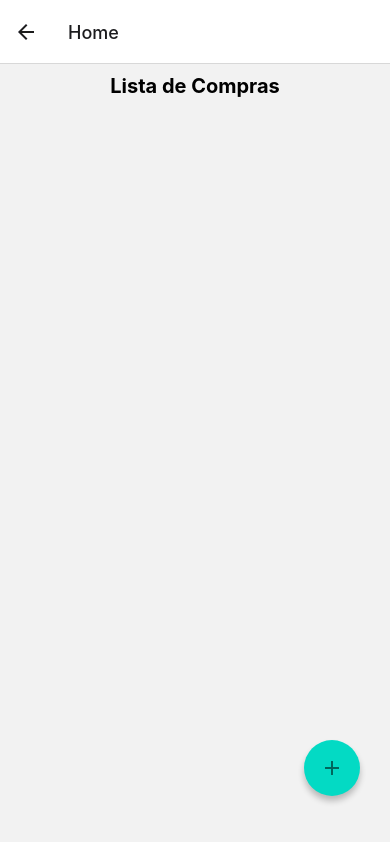
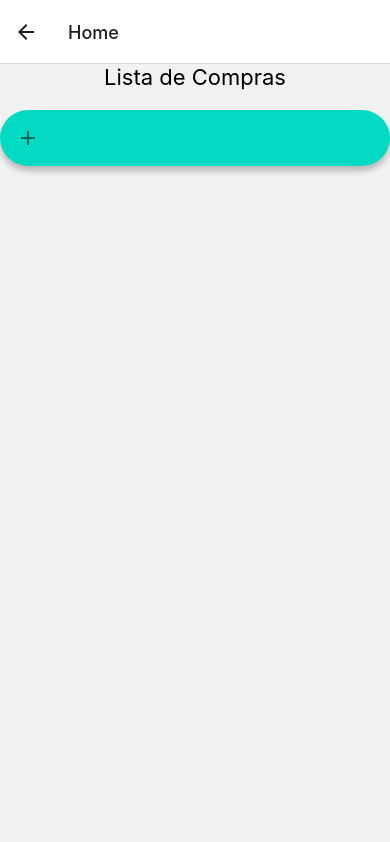
Before and after one commit to Yagoaguiar/Pdm2ComFirabase, a React Native app: screen /Home in a window 390 px wide. Built offline with nearby package versions, Linux system fonts and the light colour scheme.

Commit message:
serie de alterações foram feitas, alterar produto foi finalizado. exluir itens foi alterado close #37, close #40

```diff
--- a/contexts/ListaDeCompraContext.js
+++ b/contexts/ListaDeCompraContext.js
@@ -1,9 +1,11 @@
+
 import React, { createContext, useState } from 'react';
 
 const ListaCompraContext = createContext();
 
 const ListaCompraProvider = ({ children }) => {
   const [itens, setItens] = useState([]);
+
   const adicionarItem = (produto, quantidade) => {
     const novoItem = {
       id: Math.random().toString(36).substring(7),
@@ -36,10 +38,21 @@ const ListaCompraProvider = ({ children }) => {
     );
   };
 
+  const buscar = (id) => {
+    return itens.find((item) => item.id === id);
+  };
+
+  const contextValue = {
+    itens,
+    adicionarItem,
+    editarItem,
+    marcarConcluido,
+    excluirItem,
+    buscar,
+  };
+
   return (
-    <ListaCompraContext.Provider
-      value={{ itens, adicionarItem, marcarConcluido, excluirItem, editarItem }}
-    >
+    <ListaCompraContext.Provider value={contextValue}>
       {children}
     </ListaCompraContext.Provider>
   );
--- a/screens/Editar.js
+++ b/screens/Editar.js
@@ -1,44 +1,90 @@
-import { useContext, useState } from 'react';
-import { View, ScrollView, StyleSheet} from "react-native";
-import { Appbar, HelperText, Button, TextInput, Text } from "react-native-paper";
-import { ListaCompraContext } from '../contexts/ListaDeCompraContext'
+// EditarProduto.js
 
+import React, { useContext } from "react";
+import { View, StyleSheet } from "react-native";
+import { Appbar, Button, TextInput, Text } from "react-native-paper";
+import { ListaCompraContext } from "../contexts/ListaDeCompraContext";
+import { useForm, Controller } from "react-hook-form";
 
+const EditarProduto = ({ route, navigation }) => {
+  const { itemId } = route.params;
+  const { buscar, editarItem } = useContext(ListaCompraContext);
+  const itemSelecionado = buscar(itemId);
 
-const EditarProduto = () => {
+  const {
+    control,
+    handleSubmit,
+    formState: { errors },
+  } = useForm({
+    defaultValues: {
+      novoProduto: itemSelecionado ? itemSelecionado.produto : '',
+      novaQuantidade: itemSelecionado ? itemSelecionado.quantidade.toString() : '',
+    },
+  });
+
+  const onSubmit = (data) => {
+    const { novoProduto, novaQuantidade } = data;
+    editarItem(itemId, novoProduto, novaQuantidade);
+    navigation.pop();
+  };
+
   return (
     <View style={styles.container}>
-      <ScrollView style={styles.secondView}>
-        <Text style={styles.title}>Editar produto</Text>
-        <TextInput label="Editar Produto" />
-        <TextInput label="Quantidade" keyboardType={"numeric"} />
-        <Button mode="contained" color="blue" style={styles.Button}>
-          Adicionar
+      <Appbar.Header>
+        <Appbar.BackAction onPress={() => navigation.pop()} />
+        <Appbar.Content title="Editar Produto" />
+      </Appbar.Header>
+      <View style={styles.content}>
+        <Controller
+          control={control}
+          render={({ field: { onChange, value } }) => (
+            <TextInput
+              label="Editar Produto"
+              value={value}
+              onChangeText={(text) => onChange(text)}
+            />
+          )}
+          name="novoProduto"
+          rules={{ required: true, minLength: 1 }}
+          defaultValue="" // Valor padrão para o campo
+        />
+        <Controller
+          control={control}
+          render={({ field: { onChange, value } }) => (
+            <TextInput
+              label="Quantidade"
+              keyboardType="numeric"
+              value={value}
+              onChangeText={(text) => onChange(text)}
+            />
+          )}
+          name="novaQuantidade"
+          rules={{ required: true, min: 1 }}
+          defaultValue=""
+        />
+        <Button
+          mode="contained"
+          style={styles.button}
+          onPress={handleSubmit(onSubmit)}
+        >
+          Editar
         </Button>
-      </ScrollView>
+      </View>
     </View>
   );
 };
-export default EditarProduto;
 
 const styles = StyleSheet.create({
   container: {
     flex: 1,
+  },
+  content: {
+    flex: 1,
     padding: 16,
   },
-  secondView: {
-    flex: 1,
-    justifyContent: "center",
-  },
-  title: {
-    fontSize: 22,
-    padding: 8,
-    textAlign: "center",
-  },
-  label: {
-    color: "red",
-  },
-  Button: {
-    marginTop: 10,
+  button: {
+    marginTop: 16,
   },
 });
+
+export default EditarProduto;
--- a/screens/Home.js
+++ b/screens/Home.js
@@ -1,65 +1,55 @@
-import { useContext, useState } from 'react';
-import { View, StyleSheet, ScrollView, Text } from "react-native";
-import { FAB, List, IconButton } from "react-native-paper";
-
-import { ListaCompraContext } from '../contexts/ListaDeCompraContext';
+import React, { useContext } from "react";
+import { View, ScrollView, StyleSheet, Text } from "react-native";
+import { ListaCompraContext } from "../contexts/ListaDeCompraContext";
+import { List, IconButton, FAB } from "react-native-paper";
 
 const Home = ({ navigation }) => {
-  const { itens, adicionarItem, excluirItem } = useContext(ListaCompraContext);
+  const { itens, excluirItem } = useContext(ListaCompraContext);
 
   const remover = (id) => {
-    excluirItem(id); // Chama a função excluirItem do contexto com o ID do item a ser removido
+    excluirItem(id);
+
   };
 
   return (
-    <View style={{ flex: 1 }}>
-      <ScrollView contentContainerStyle={styles.container}>
+    <View style={styles.container}>
+      <ScrollView contentContainerStyle={styles.ScrollView}>
         <Text style={styles.title}>Lista de Compras</Text>
         {itens.map((item, index) => (
           <List.Item
             key={index}
             title={item.produto}
             description={`Quantidade: ${item.quantidade}`}
+            onPress={() =>
+              navigation.navigate("EditarProduto", { itemId: item.id })
+            }
             right={() => (
-              <IconButton
-                icon="delete"
-                onPress={() => remover(item.id)}
-              />
+              <IconButton icon="delete" onPress={() => remover(item.id)} />
             )}
           />
         ))}
+        <FAB
+          icon="plus"
+          onPress={() => navigation.navigate("NovaCompra")}
+        />
       </ScrollView>
-      <FAB
-        icon="plus"
-        style={styles.fab}
-        onPress={() => navigation.navigate('NovaCompra')}
-      />
     </View>
   );
 };
 
-export default Home;
-
 const styles = StyleSheet.create({
-  fab: {
-    position: 'absolute',
-    right: 14,
-    bottom: 32,
-    margin: 16,
+  container: {
+    flex: 1,
   },
-  list: {
-    marginVertical: 10,
-    paddingHorizontal: 20,
-  },
-  item: {
-    borderBottomWidth: 1,
-    borderColor: '#ccc',
-    paddingVertical: 10,
+  scrollView: {
+    flexGrow: 1,
+    paddingVertical: 20,
   },
   title: {
-    fontSize: 20,
-    fontWeight: 'bold',
-    textAlign: 'center',
-    marginVertical: 10,
+    fontSize: 22,
+    textAlign: "center",
+    marginBottom: 20,
   },
 });
+
+export default Home;
--- a/screens/NovaCompra.js
+++ b/screens/NovaCompra.js
@@ -1,18 +1,35 @@
-import { useContext, useState } from 'react';
-import { View, ScrollView, StyleSheet} from "react-native";
-import { Appbar, HelperText, Button, TextInput, Text  } from "react-native-paper";
-import ListaCompraProvider, { ListaCompraContext } from '../contexts/ListaDeCompraContext';
-
+import React, { useContext, useState } from 'react';
+import { View, ScrollView, StyleSheet, Text } from "react-native";
+import { Appbar, HelperText, Button, TextInput } from "react-native-paper";
+import { useForm } from 'react-hook-form';
+import { ListaCompraContext } from '../contexts/ListaDeCompraContext';
 
 const NovaCompra = ({ navigation }) => {
   const { adicionarItem } = useContext(ListaCompraContext);
 
-  const [produto, setProduto] = useState(''); // Estado para armazenar o produto
-  const [quantidade, setQuantidade] = useState(''); // Estado para armazenar a quantidade
+  const { control, handleSubmit, formState: { errors } } = useForm({
+    defaultValues: {
+      novoProduto: '',
+      novaQuantidade: '',
+    },
+  });
+
+  const [produto, setProduto] = useState('');
+  const [quantidade, setQuantidade] = useState('');
 
   const handleAdicionarItem = () => {
     adicionarItem(produto, quantidade);
     navigation.navigate('Home');
+  };
+
+  const produtoRole = {
+    required: { value: true, message: "Produto é obrigatório" },
+    minLength: { value: 1, message: "Produto deve ter pelo menos 1 letra" },
+  };
+
+  const quantidadeRole = {
+    required: { value: true, message: 'Quantidade é obrigatória' },
+    min: { value: 1, message: 'A quantidade deve ser maior que 0' },
   };
 
   return (
@@ -23,18 +40,26 @@ const NovaCompra = ({ navigation }) => {
           label="Produto"
           value={produto}
           onChangeText={(text) => setProduto(text)}
+          error={errors.novoProduto ? true : false}
         />
+        {errors.novoProduto && (
+          <HelperText type="error">{errors.novoProduto.message}</HelperText>
+        )}
         <TextInput
           label="Quantidade"
           keyboardType="numeric"
           value={quantidade}
           onChangeText={(text) => setQuantidade(text)}
+          error={errors.novaQuantidade ? true : false}
         />
+        {errors.novaQuantidade && (
+          <HelperText type="error">{errors.novaQuantidade.message}</HelperText>
+        )}
         <Button
           mode="contained"
           color="blue"
           style={styles.Button}
-          onPress={handleAdicionarItem}
+          onPress={handleSubmit(handleAdicionarItem)}
         >
           Adicionar
         </Button>
@@ -57,9 +82,6 @@ const styles = StyleSheet.create({
     padding: 8,
     textAlign: 'center',
   },
-  label: {
-    color: 'red',
-  },
   Button: {
     marginTop: 10,
   },
```
Also changed, not shown: App.js (+3 -7 lines), package.json (+6 -5 lines), contexts/AuthContext.js (added), 1 other file (tests, documents, lock files or other folders).
